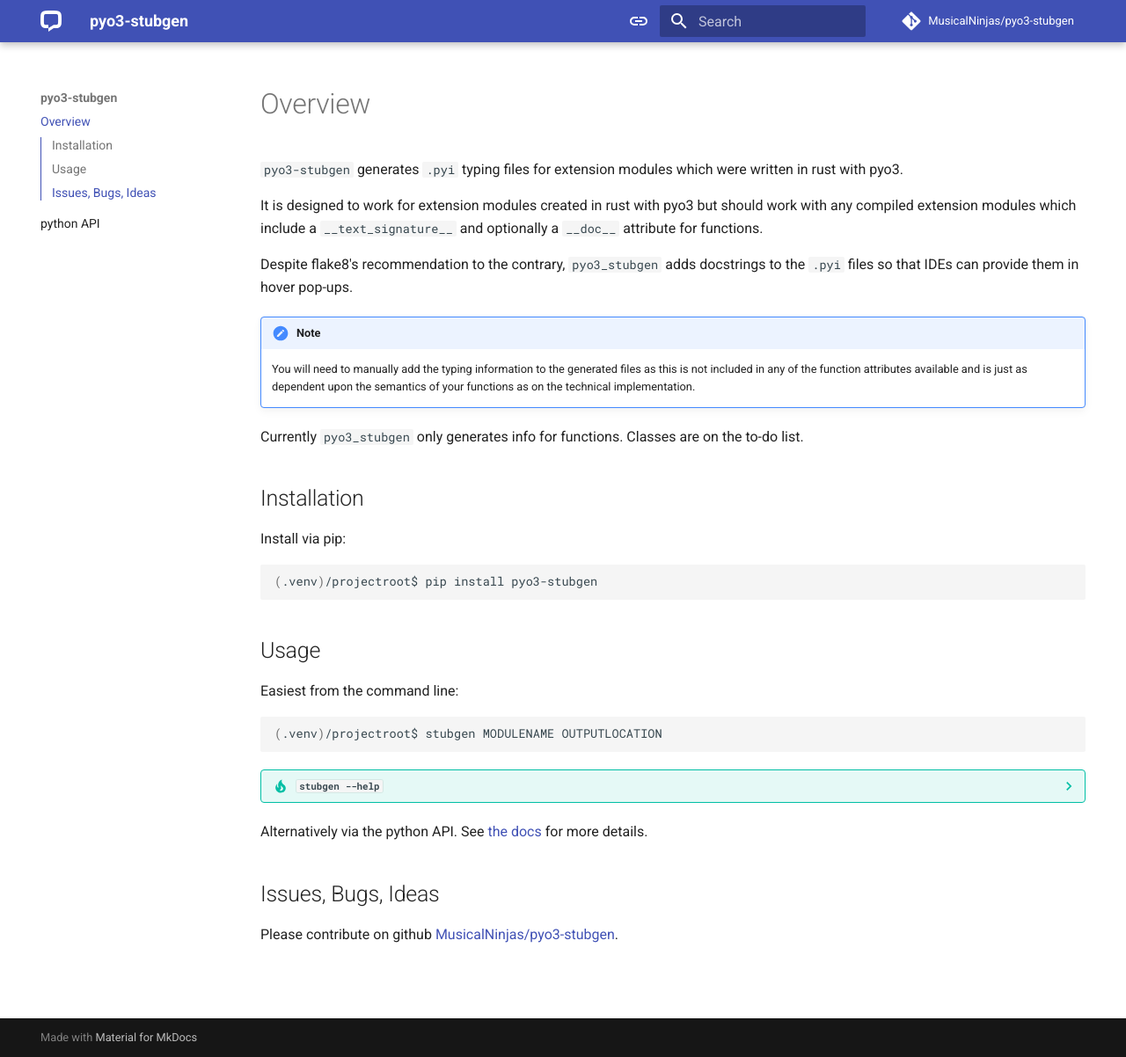
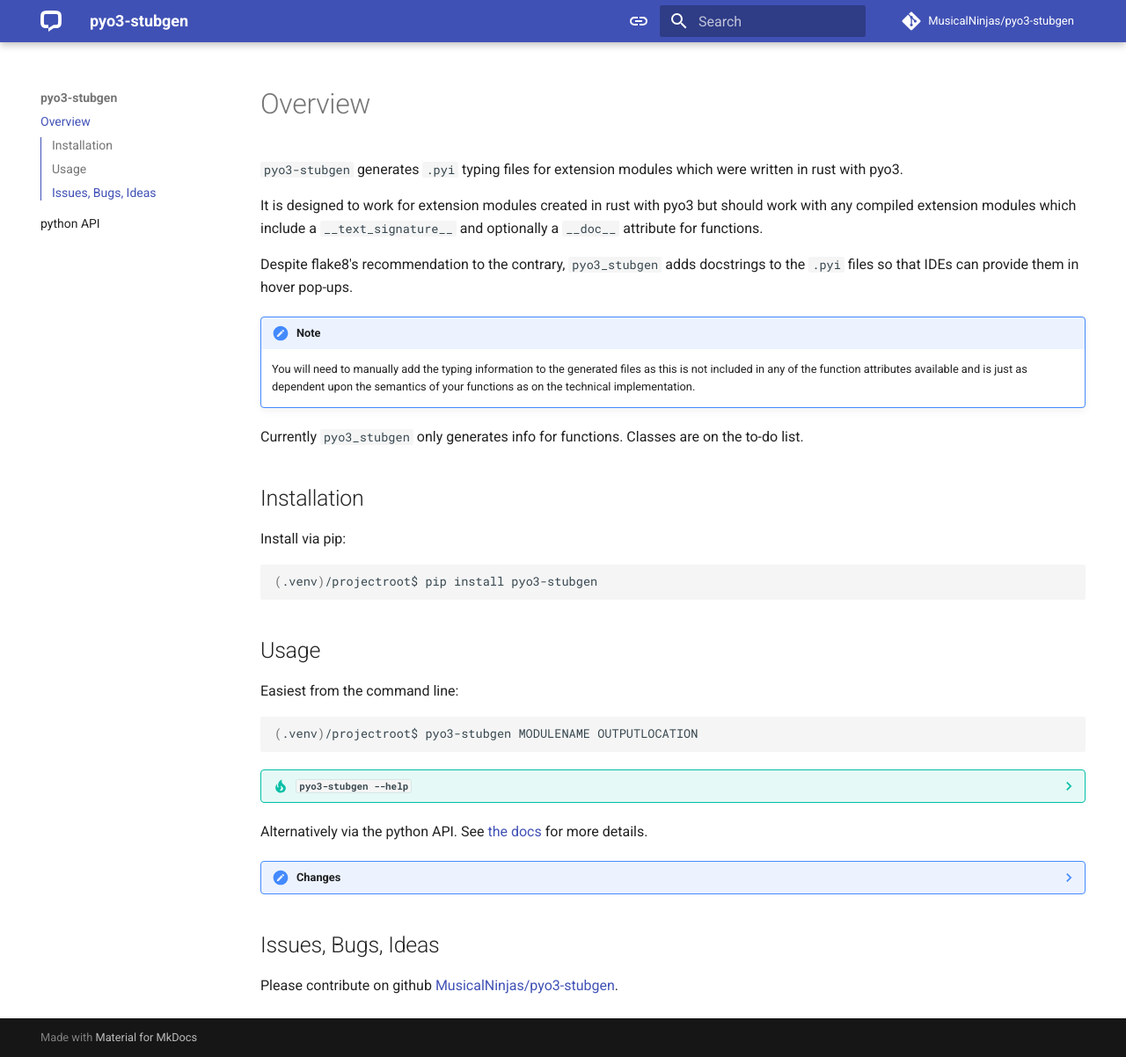
Before and after one commit to MusicalNinjas/pyo3-stubgen, an MkDocs documentation site: the page built from docs/index.md, in a window 1280 px wide and 1202 px high. Shown: the whole window at 88% size. Built offline with MkDocs 1.6.1 and Material for MkDocs 9.7.7, drawn with Linux system fonts in a browser that asks for light colours; comment, search, counter and statistics services are not loaded.

Commit message:
rename shell command to `pyo3-stubgen` (#11)
- cli is now `pyo3-stubgen MODULENAME OUTPUTLOCATION` to avoid conflicts when mypy is also installed
- fixed a bug in optional dependencies `[cov]`

````diff
--- a/docs/index.md
+++ b/docs/index.md
@@ -26,10 +26,10 @@ Install via pip:
 Easiest from the command line:
 
 ```sh
-(.venv)/projectroot$ stubgen MODULENAME OUTPUTLOCATION
+(.venv)/projectroot$ pyo3-stubgen MODULENAME OUTPUTLOCATION
 ```
 
-??? tip "`stubgen --help`"
+??? tip "`pyo3-stubgen --help`"
     ```text
     Generate a `.pyi` file for MODULENAME and store it under the project root OUTPUTLOCATION.
 
@@ -45,11 +45,14 @@ Easiest from the command line:
 
     Example:
 
-      `stubgen pypkg.rustlib python` creates `./python/pypkg/rustlib.pyi`
+      `pyo3-stubgen pypkg.rustlib python` creates `./python/pypkg/rustlib.pyi`
     ```
 
 Alternatively via the python API. See [the docs](https://musicalninjas.github.io/pyo3-stubgen) for more details.
 
+??? note "Changes"
+    - v0.3.0: renamed shell command to `pyo3-stubgen`
+
 ## Issues, Bugs, Ideas
 
 Please contribute on github [MusicalNinjas/pyo3-stubgen](https://github.com/MusicalNinjas/pyo3-stubgen).
--- a/pyproject.toml
+++ b/pyproject.toml
@@ -28,7 +28,7 @@
     version = { file = "__pyversion__" }
 
 [project.scripts]
-    stubgen = "pyo3_stubgen:generate._stubgen"
+    pyo3-stubgen = "pyo3_stubgen:generate._stubgen"
 
 # ===========================
 #       Build, package
@@ -47,7 +47,7 @@
 [project.optional-dependencies]
     lint = ["ruff"]
     test = ["pytest", "pytest-doctest-mkdocstrings"]
-    cov = ["pyigen[test]", "pytest-cov"]
+    cov = ["pyo3-stubgen[test]", "pytest-cov"]
     doc = ["black", "mkdocs", "mkdocstrings[python]", "mkdocs-material"]
     dev = ["pyo3-stubgen[lint,test,cov,doc]"]
 
````
Also changed, not shown: CHANGELOG.md (+4 -0 lines), README.md (+2 -2 lines), 2 other files.
